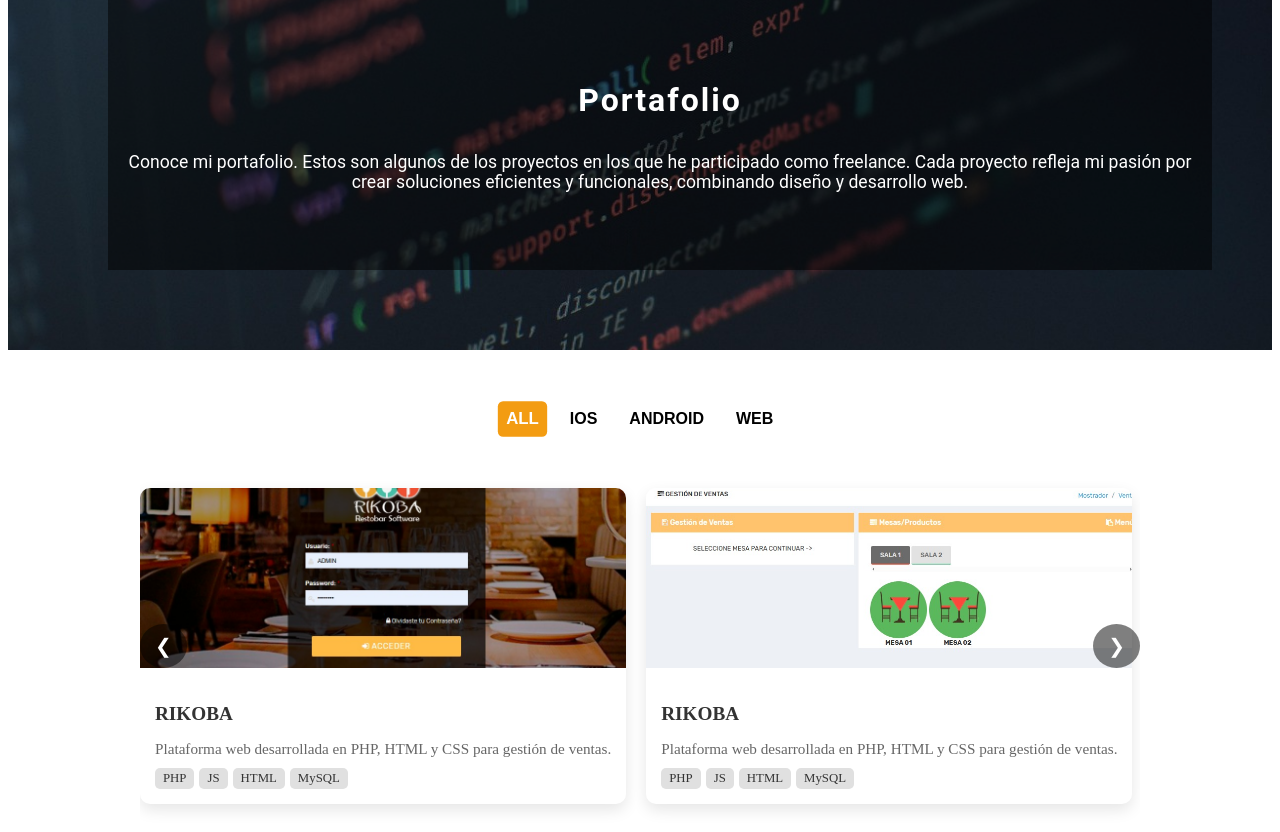
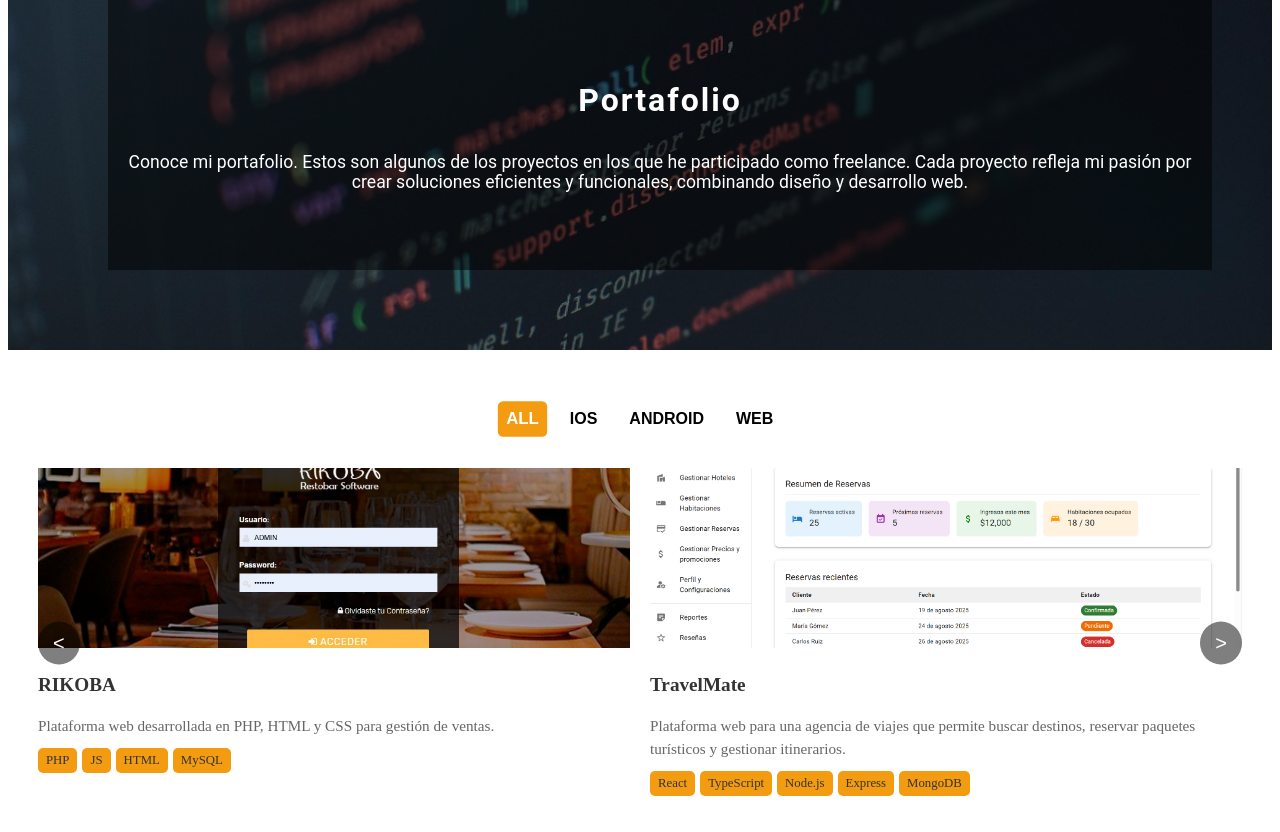
Before and after one commit to scarletcarmo/portafolio-front, a React (Vite) app: page /projects in a window 1280 px wide. Shown: the part 211-1043 px from the top of the page. Built offline with nearby package versions, Linux system fonts and the light colour scheme.

Commit message:
projectos

```diff
--- a/package.json
+++ b/package.json
@@ -14,6 +14,7 @@
     "react": "^19.1.1",
     "react-dom": "^19.1.1",
     "react-icons": "^5.5.0",
+    "react-multi-carousel": "^2.8.6",
     "react-router-dom": "^7.9.4",
     "react-scroll": "^1.9.3"
   },
--- a/src/components/Carrusel.tsx
+++ b/src/components/Carrusel.tsx
@@ -1,12 +1,17 @@
 import rk1 from "../assets/rikoba/rk1.jpeg";
 import rk2 from "../assets/rikoba/r2.jpeg";
 import rk3 from "../assets/rikoba/r3.jpeg";
+import h1 from "../assets/hotel/h1.png";
 
 import "../styles/Carrusel.css";
+import Carousel from "react-multi-carousel";
+import "react-multi-carousel/lib/styles.css";
+import { useState } from "react";
 
 interface CarruselProps {
     filter: string;
 }
+
 interface Project {
     id: number;
     type: string;
@@ -17,6 +22,9 @@
 }
 
 const Carrusel = ({ filter }: CarruselProps) => {
+    const [isOpen, setIsOpen] = useState(false);
+    const [selectedProject, setSelectedProject] = useState<Project | null>(null);
+
     const projects: Project[] = [
         {
             id: 1,
@@ -24,7 +32,7 @@
             title: "RIKOBA",
             description: "Plataforma web desarrollada en PHP, HTML y CSS para gestión de ventas.",
             tech: ["PHP", "JS", "HTML", "MySQL"],
-            images: [rk1, rk2, rk3],
+            images: [rk1],
         },
         {
             id: 2,
@@ -32,51 +40,58 @@
             title: "TravelMate",
             description: "Plataforma web para una agencia de viajes que permite buscar destinos, reservar paquetes turísticos y gestionar itinerarios.",
             tech: ["React", "TypeScript", "Node.js", "Express", "MongoDB"],
-            images: [],
+            images: [h1],
+        },
+        {
+            id: 3,
+            type: "WEB",
+            title: "SimpleChat",
+            description: "Aplicación web de chat en tiempo real desarrollada con una arquitectura de microservicios en NestJS y frontend en React. Permite la comunicación instantánea entre usuarios mediante WebSockets.",
+            tech: ["React", "TypeScript", "NestJS", "Socket.io", "Microservicios", "Node.js"],
+            images: [rk3],
         },
     ];
+
+    const responsive = {
+        desktop: { breakpoint: { max: 3000, min: 1024 }, items: 3 },
+        tablet: { breakpoint: { max: 1024, min: 464 }, items: 2 },
+        mobile: { breakpoint: { max: 464, min: 0 }, items: 1 },
+    };
 
     const filteredProjects =
         filter === "ALL"
             ? projects
             : projects.filter((project) => project.type === filter);
 
-    const scroll = (direction: "left" | "right") => {
-        const container = document.querySelector(".carrusel-cards") as HTMLElement;
-        const scrollAmount = 320; // ancho de cada card + margen
-        if (direction === "left") container.scrollBy({ left: -scrollAmount, behavior: "smooth" });
-        else container.scrollBy({ left: scrollAmount, behavior: "smooth" });
-    };
-
     return (
-        <div className="carrusel-wrapper">
-            <button className="btn-prev" onClick={() => scroll("left")}>
-                &#10094;
-            </button>
-            <div className="carrusel-cards">
-                {filteredProjects.map((project) =>
-                    project.images.map((img, index) => (
-                        <div key={index} className="card">
-                            <img src={img} alt={`${project.title} ${index + 1}`} />
+        <>
+            <div className="carrusel-wrapper">
+                <Carousel
+                    responsive={responsive}
+                    infinite={true}
+                    autoPlay={false}
+                    customLeftArrow={<button className="btn-prev">{"<"}</button>}
+                    customRightArrow={<button className="btn-next">{">"}</button>}
+                >
+                    {filteredProjects.map((item) => (
+                        <div key={item.id} className="card">
+                            <img src={item.images[0]} alt={item.title} />
                             <div className="card-content">
-                                <h2>{project.title}</h2>
-                                <p>{project.description}</p>
+                                <h2>{item.title}</h2>
+                                <p>{item.description}</p>
                                 <div className="techs">
-                                    {project.tech.map((t, i) => (
-                                        <span key={i} className="tech">
-                                            {t}
-                                        </span>
+                                    {item.tech.map((t, i) => (
+                                        <span key={i} className="tech">{t}</span>
                                     ))}
                                 </div>
                             </div>
                         </div>
-                    ))
-                )}
+                    ))}
+
+                </Carousel>
             </div>
-            <button className="btn-next" onClick={() => scroll("right")}>
-                &#10095;
-            </button>
-        </div>
+        </>
+
     );
 };
 
--- a/src/components/Projects.tsx
+++ b/src/components/Projects.tsx
@@ -1,9 +1,7 @@
 import "../styles/Projects.css";
-
 import Filter from "./Filter";
 import { useState } from "react";
 import Carrusel from "./Carrusel";
-
 const Projects = () => {
   const [selectedFilter, setSelectedFilter] = useState("ALL");
 
@@ -25,7 +23,9 @@
         </div>
       </section>
       <Filter onFilterChange={onChangeFilter} />
-      <Carrusel filter={selectedFilter} />
+      <div className="project-section">
+        <Carrusel filter={selectedFilter}></Carrusel>
+      </div>
     </>
   )
 }
--- a/src/styles/Carrusel.css
+++ b/src/styles/Carrusel.css
@@ -1,33 +1,13 @@
 .carrusel-wrapper {
+    max-width: 100%;
+    margin: 0 auto;
     position: relative;
-    width: 100%;
-    max-width: 1000px;
-    margin: 0 auto;
-    display: flex;
-    align-items: center;
-}
-
-.carrusel-cards {
-    display: flex;
-    overflow-x: auto;
-    scroll-behavior: smooth;
-    gap: 20px;
-    padding: 20px 0;
-    scrollbar-width: none; /* Firefox */
-}
-
-.carrusel-cards::-webkit-scrollbar {
-    display: none; /* Chrome, Safari */
+    padding: 0 20px;
 }
 
 .card {
-    min-width: 300px;
     background-color: #fff;
-    border-radius: 10px;
-    box-shadow: 0 6px 15px rgba(0,0,0,0.1);
-    overflow: hidden;
-    transition: transform 0.3s;
-    flex-shrink: 0;
+    margin: 0 10px;
 }
 
 .card:hover {
@@ -41,7 +21,7 @@
 }
 
 .card-content {
-    padding: 15px;
+    padding: px;
 }
 
 .card-content h2 {
@@ -63,7 +43,7 @@
 }
 
 .tech {
-    background-color: #e0e0e0;
+    background-color: #f39c12;
     color: #333;
     padding: 3px 8px;
     border-radius: 5px;
@@ -75,7 +55,7 @@
     position: absolute;
     top: 50%;
     transform: translateY(-50%);
-    background-color: rgba(0,0,0,0.5);
+    background-color: rgba(0, 0, 0, 0.5);
     color: white;
     border: none;
     padding: 10px 15px;
@@ -88,13 +68,13 @@
 
 .btn-prev:hover,
 .btn-next:hover {
-    background-color: rgba(0,0,0,0.8);
+    background-color: rgba(0, 0, 0, 0.8);
 }
 
 .btn-prev {
-    left: 0;
+    left: 10px;
 }
 
 .btn-next {
-    right: 0;
+    right: 10px;
 }
--- a/src/styles/Experience.css
+++ b/src/styles/Experience.css
@@ -4,15 +4,16 @@
     height: 100vh;
     margin: 0;
     padding: 1rem;
-    background-color: #0f111a;
+    background-color: #fff;
     box-sizing: border-box;
     margin-top: 50px;
 }
 
 .experience-section h2 {
     font-size: 2rem;
-    margin-bottom: 2rem;
-    color: #4fc3f7;
+    margin-top: 2rem;
+    margin-bottom: 1.5rem;
+    color: #696765;
     text-align: center;
     font-weight: bold;
 }
@@ -24,36 +25,33 @@
 }
 
 .experience-card {
-    background: linear-gradient(135deg, #1c1f33 0%, #2b344c 100%);
-    /* degradado azul/negro */
+    background: #f39c12;
     padding: 1.8rem;
     border-radius: 18px;
     position: relative;
-    box-shadow: 0 8px 20px rgba(0, 0, 0, 0.4);
-    /* sombra oscura */
     transition: transform 0.3s ease, box-shadow 0.3s ease;
 }
 
 .experience-card:hover {
     transform: translateY(-5px);
-    box-shadow: 0 14px 30px rgba(0, 0, 0, 0.6);
+    box-shadow: 0 14px 30px rgba(202, 85, 85, 0.6);
 }
 
 .card-header h3 {
     margin: 0;
     font-size: 1.3rem;
-    color: #4fc3f7;
+    color: white;
 }
 
 .exp-date {
     font-size: 0.85rem;
-    color: #9abee2;
+    color: #d6dde4;
     margin-bottom: 0.7rem;
 }
 
 ul {
     margin-top: 0.5rem;
     padding-left: 1.2rem;
-    color: #cfdff6;
+    color: white;
     line-height: 1.5;
 }
```
Also changed, not shown: src/assets/hotel/h1.png (added), 1 other file (tests, documents, lock files or other folders).
